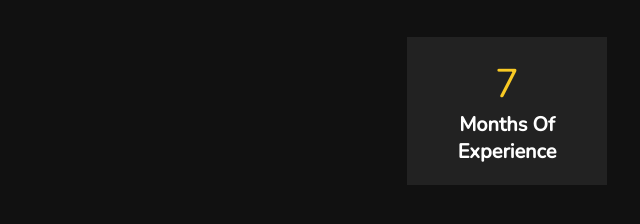
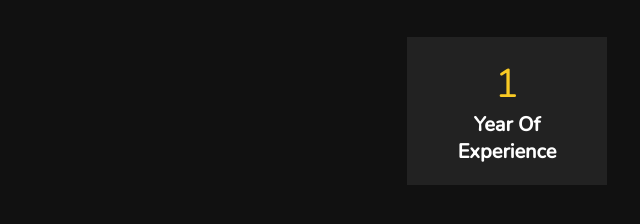
Before and after one commit to Naveen1298/profile, a plain HTML site: page index.html in a window 1280 px wide. Shown: the part 1204-1428 px from the top of the page, 308-948 px from the left. Drawn offline with nearby package versions, Linux system fonts and the light colour scheme.

Commit message:
Update index.html

```diff
--- a/index.html
+++ b/index.html
@@ -71,8 +71,8 @@
 
 <div class="counter">
     <div class="box">
-        <span>7</span>
-        <h3>months of experience</h3>
+        <span>1</span>
+        <h3>year of experience</h3>
 
     </div>
 </div>
```
